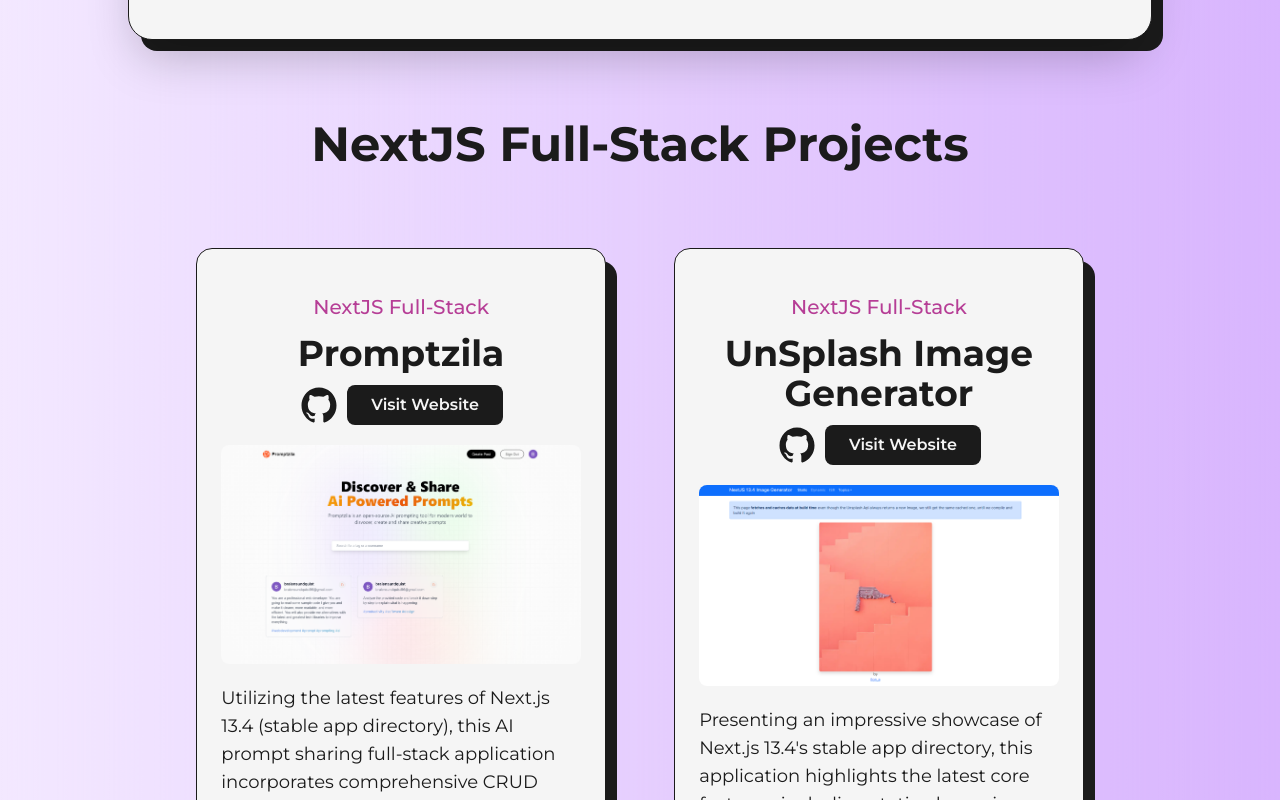
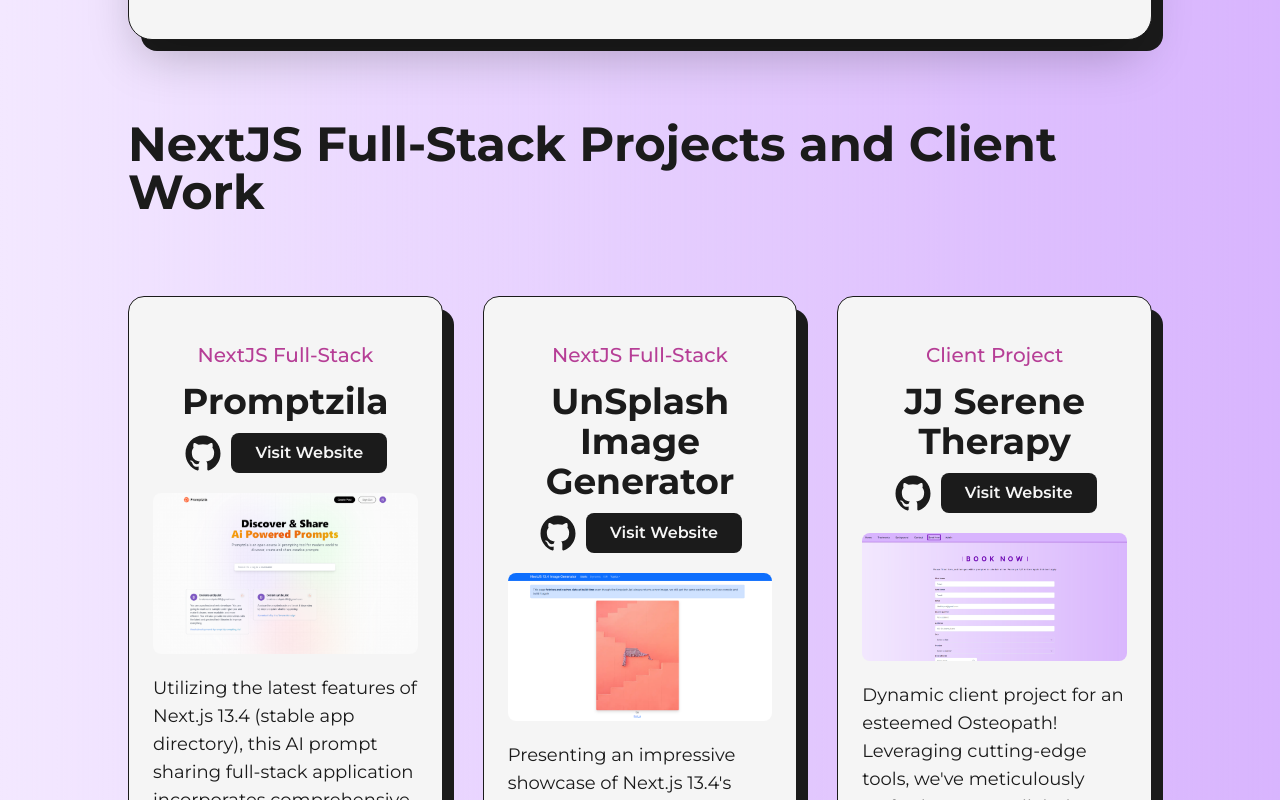
Before and after one commit to CodeOnTheWall/improved-portfolio, a Next.js app: page /projects in a window 1280 px wide. Shown: the part 880-1680 px from the top of the page. Built offline with nearby package versions, Linux system fonts and the light colour scheme.

Commit message:
added another project

```diff
--- a/app/projects/page.tsx
+++ b/app/projects/page.tsx
@@ -5,6 +5,7 @@
 import reactlogo from "../../public/react-logo@3x.svg";
 import AIPrompts from "../../public/projects/AIPrompts.png";
 import ImageGenerator from "../../public/projects/ImageGenerator.png";
+import JJ from "../../public/projects/jj-serene-therapy.png";
 
 // Components
 import AnimatedText from "@/app/[components]/Motion/AnimatedText";
@@ -115,7 +116,7 @@
 }: FeaturedProjectTypes) => {
   return (
     <article
-      className={` w-full lg:w-[40%] relative flex flex-col space-y-5 rounded-2xl border border-solid border-dark bg-light
+      className={` w-full col-span-12 md:col-span-6 lg:col-span-4 relative flex flex-col space-y-5 rounded-2xl border border-solid border-dark bg-light
        p-4 md:p-6
       ${className}`}
     >
@@ -197,10 +198,10 @@
       />
 
       <StackTitle className=" my-20 flex flex-col md:flex-row w-full justify-center">
-        NextJS Full-Stack Projects
+        NextJS Full-Stack Projects and Client Work
       </StackTitle>
 
-      <div className=" w-full flex flex-col lg:flex-row justify-evenly space-y-6 lg:space-y-0 ">
+      <div className=" w-full space-y-6 md:space-y-0 gap-y-6 gap-x-10  md:grid grid-cols-12   ">
         <Project
           className=" dark:bg-gradient-to-r
           from-orange-400
@@ -229,13 +230,20 @@
           link="https://image-generator-next-js-ecru.vercel.app/"
           website="Website"
         />
-      </div>
-
-      <StackTitle className=" my-20 flex flex-col md:flex-row w-full justify-center">
-        Client Projects
-      </StackTitle>
-
-      <div className=" w-full flex flex-col lg:flex-row justify-evenly space-y-6 lg:space-y-0 ">
+        <Project
+          className=" dark:bg-gradient-to-r
+          from-blue-400
+          to-blue-200
+           via-blue-400
+        animate-gradient-xy"
+          img={JJ}
+          title="JJ Serene Therapy"
+          summary="Dynamic client project for an esteemed Osteopath! Leveraging cutting-edge tools, we've meticulously crafted an unparalleled user experience while streamlining development for maximum reliability. Seamlessly Empowering Clients: Our bespoke solution allows clients to effortlessly book appointments and submit inquiries, all through an intuitive interface. Using shadcn's type-safe forms, we ensure data accuracy and security. Pioneering Technology: Embracing innovation, we've harnessed the power of NextJS route handlers to channel all form data securely through our protected API endpoints. This ensures the highest level of confidentiality and integrity. Elevated Admin Capabilities: With Next-Auth integration, administrators enjoy secure access to a comprehensive dashboard. They can seamlessly manage and update data within shadcn's Data Table, empowering Admins to easily updated, delete, and add notes to clients file. Harmonizing Calendars: Our project harmoniously syncs with Calendly's calendar API, instantly populating connected calendars with appointments. This automation simplifies scheduling, enhancing user convenience. Crafted Visual Excellence: The application's aesthetics come to life through the artful blend of Tailwind CSS and the dynamic animations brought to us by the Framer Motion library. The result is not only functional but visually captivating."
+          type="Client Project"
+          github="https://github.com/CodeOnTheWall/JJ-Serene-Therapy-NextJS"
+          link="https://jj-serene-therapy-next-7procpcgt-codeonthewall.vercel.app/"
+          website="Website"
+        />
         <Project
           className=" dark:bg-gradient-to-r
           from-orange-400
@@ -270,7 +278,7 @@
         Pure React Front-End Projects
       </StackTitle>
 
-      <div className=" w-full flex flex-col md:flex-row justify-evenly space-y-6 md:space-y-0 ">
+      <div className="w-full grid grid-cols-1 md:grid-cols-2 lg:grid-cols-3 gap-6">
         <Project
           className=" dark:bg-gradient-to-r
           from-orange-300
```
Also changed, not shown: public/projects/jj-serene-therapy.png (added).
